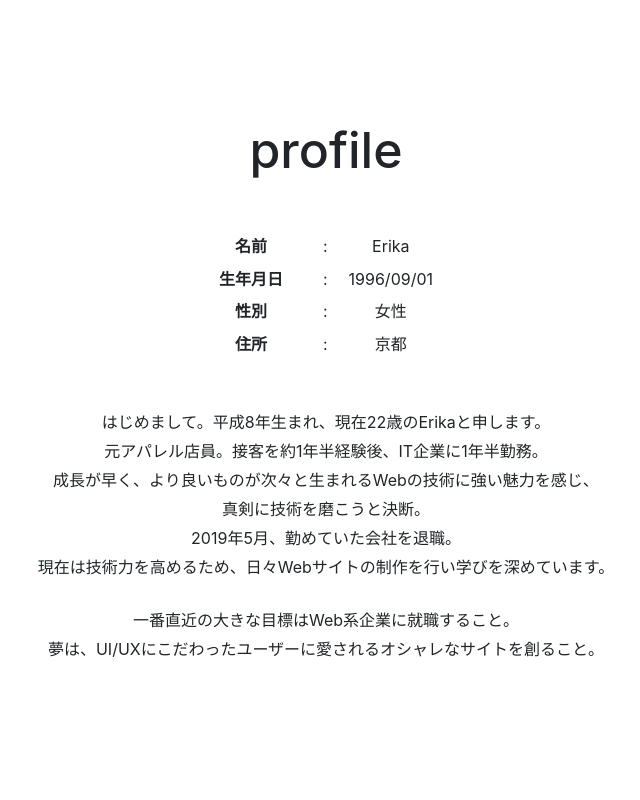
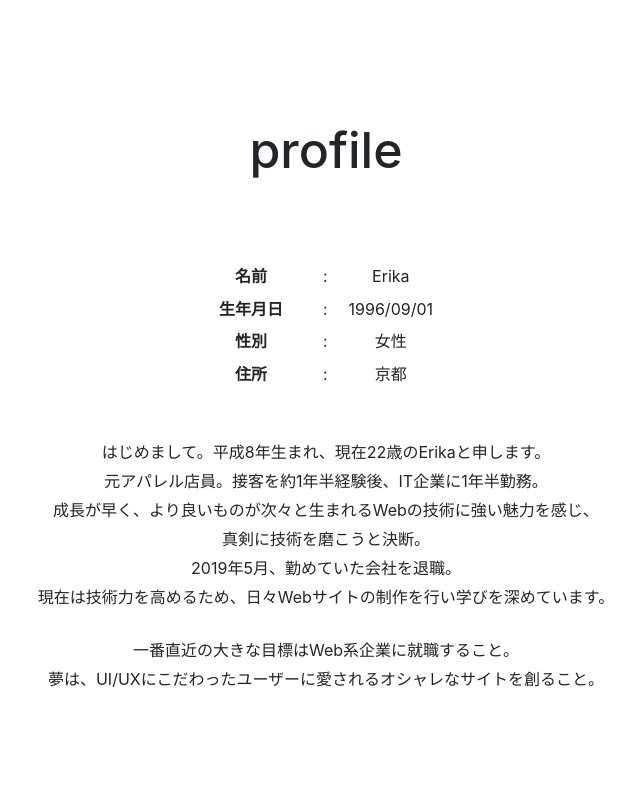
Before and after one commit to Erika-U/portfolio, a Nuxt app: page / in a window 1280 px wide. Shown: the part 800-1600 px from the top of the page, without its empty margins (314-954 px from the left). Built offline with nearby package versions, Linux system fonts and the light colour scheme.

Commit message:
change title's margin-bottom px

```diff
--- a/assets/styles/_mixin.scss
+++ b/assets/styles/_mixin.scss
@@ -2,10 +2,10 @@
 
 @mixin section {
   text-align: center;
-  margin-bottom: 150px;
+  margin-bottom: 200px;
 
   .title {
-    margin-bottom: 50px;
+    margin-bottom: 80px;
     font-size: 50px;
   }
 
```
